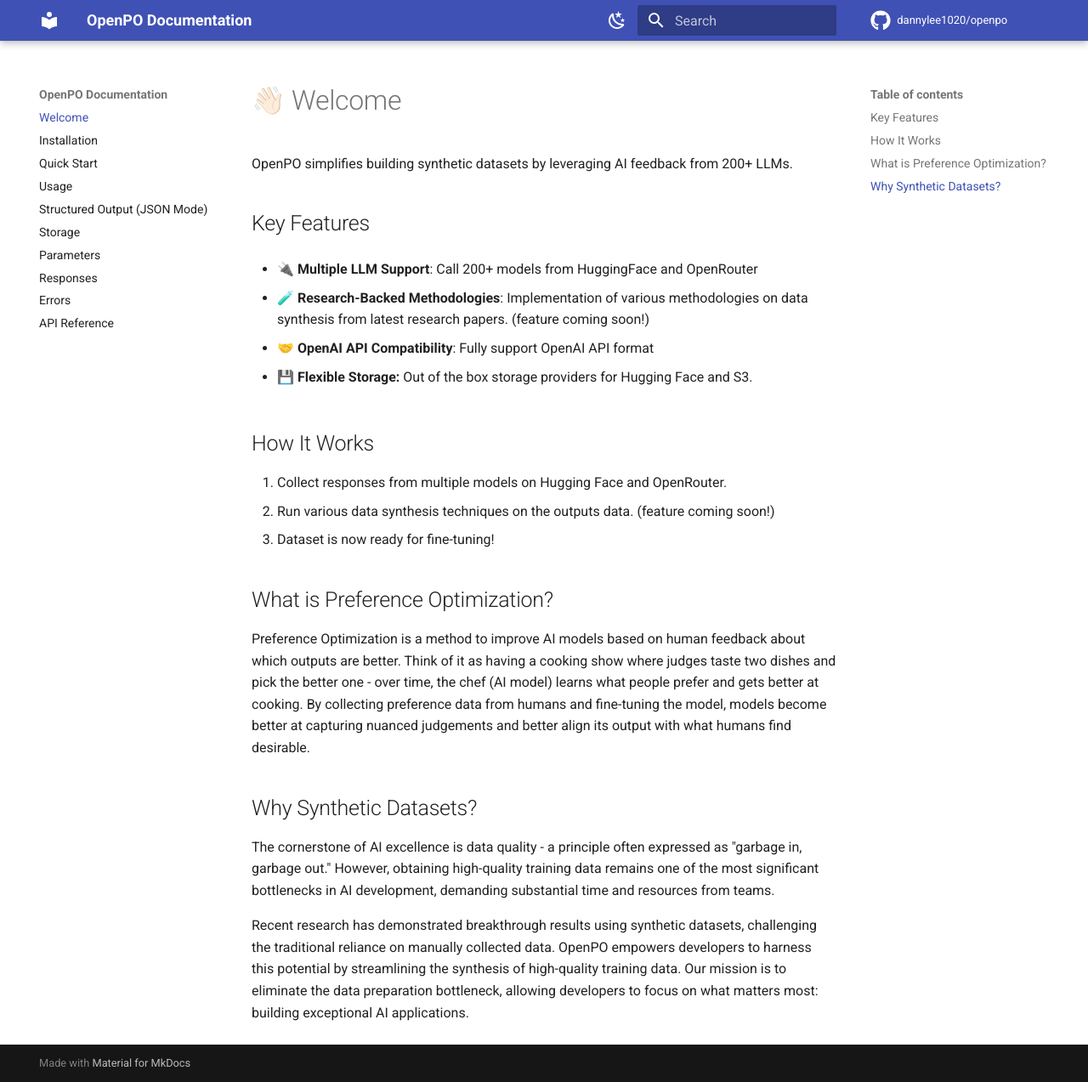
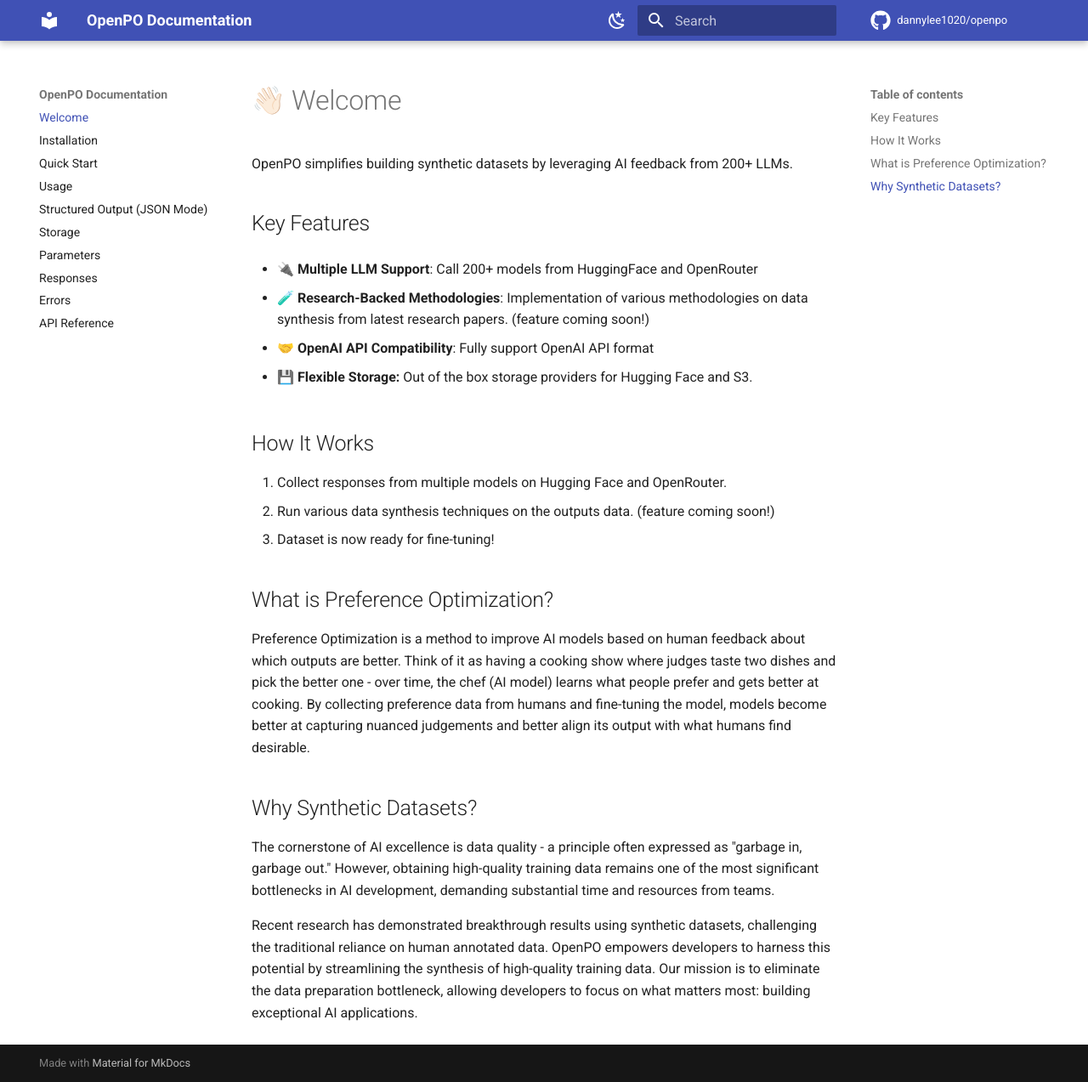
Before and after one commit to dannylee1020/openpo, an MkDocs documentation site: the page built from docs/index.md, in a window 1280 px wide and 1273 px high. Shown: the whole window at 85% size. Built offline with MkDocs 1.6.1 and Material for MkDocs 9.7.7, drawn with Linux system fonts in a browser that asks for light colours; comment, search, counter and statistics services are not loaded.

Commit message:
fix error in ci

```diff
--- a/docs/index.md
+++ b/docs/index.md
@@ -24,4 +24,4 @@ Preference Optimization is a method to improve AI models based on human feedback
 ## Why Synthetic Datasets?
 The cornerstone of AI excellence is data quality - a principle often expressed as "garbage in, garbage out." However, obtaining high-quality training data remains one of the most significant bottlenecks in AI development, demanding substantial time and resources from teams.
 
-Recent research has demonstrated breakthrough results using synthetic datasets, challenging the traditional reliance on manually collected data. OpenPO empowers developers to harness this potential by streamlining the synthesis of high-quality training data. Our mission is to eliminate the data preparation bottleneck, allowing developers to focus on what matters most: building exceptional AI applications.
+Recent research has demonstrated breakthrough results using synthetic datasets, challenging the traditional reliance on human annotated data. OpenPO empowers developers to harness this potential by streamlining the synthesis of high-quality training data. Our mission is to eliminate the data preparation bottleneck, allowing developers to focus on what matters most: building exceptional AI applications.
```
Also changed, not shown: 1 other file.
